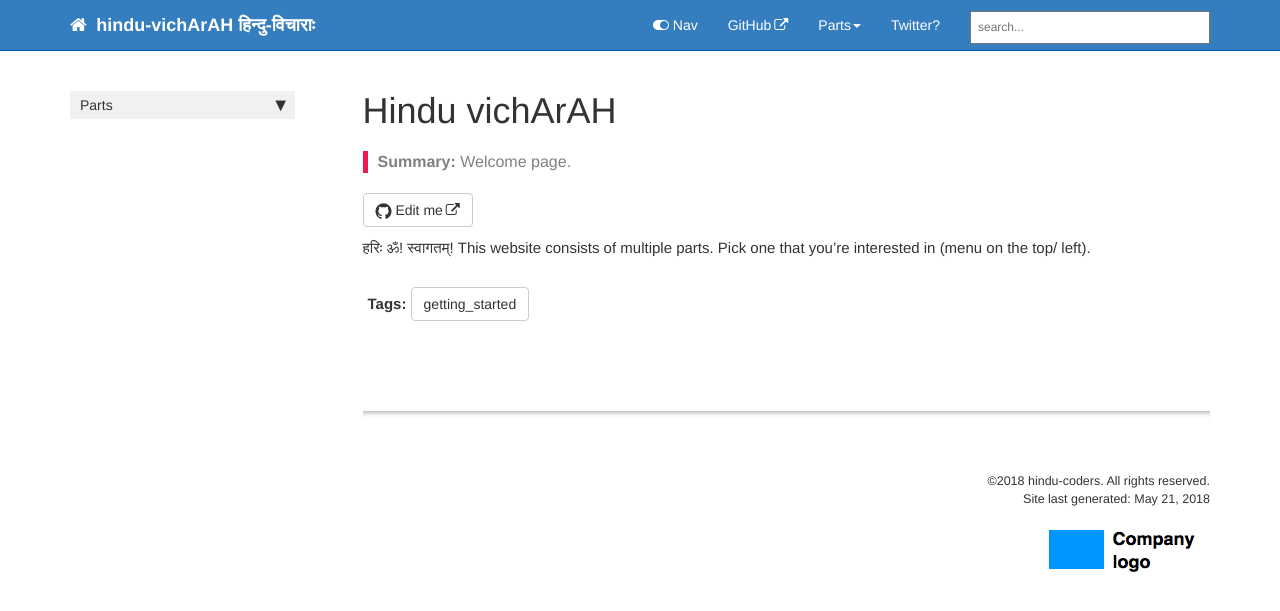
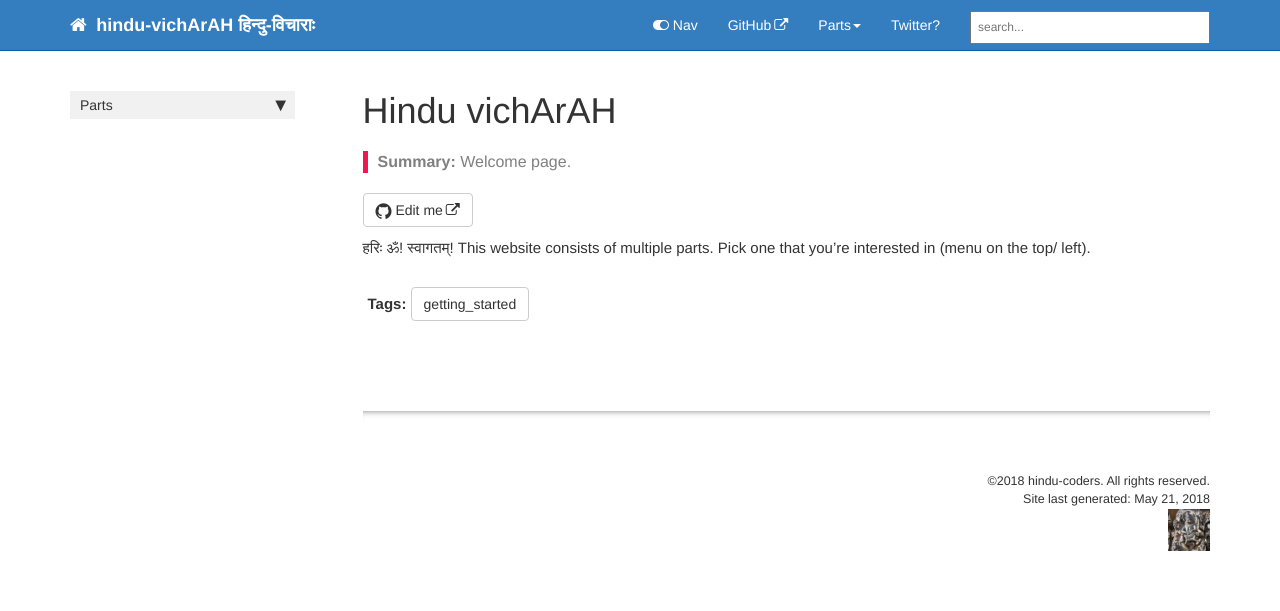
Before and after one commit to somasushma/hindutva.github.io, a Jekyll site: the page built from index.md, in a window 1280 px wide. Shown: the top 611 px of the page. Built offline with Jekyll 4.4.1, drawn with Linux system fonts in a browser that asks for light colours; nearby versions of some CDN libraries; comment, search, counter and statistics services are not loaded.

Commit message:
Fix logo

```diff
--- a/_includes/footer.html
+++ b/_includes/footer.html
@@ -3,7 +3,7 @@
                 <div class="col-lg-12 footer">
                &copy;{{ site.time | date: "%Y"  }} {{site.company_name}}. All rights reserved. <br />
 {% if page.last_updated %}<span>Page last updated:</span> {{page.last_updated}}<br/>{% endif %} Site last generated: {{ site.time | date: "%b %-d, %Y"  }} <br />
-<p><img src="{{site.baseurl | append: "/images/company_logo.png"}}" alt="Company logo"/></p>
+<p><img src="{{site.baseurl | append: "/images/company_logo_big.png"}}" alt="Logo"/  height="42" width="42"></p>
                 </div>
             </div>
 </footer>
```
Also changed, not shown: images/company_logo.png (deleted), images/company_logo_big.png.
